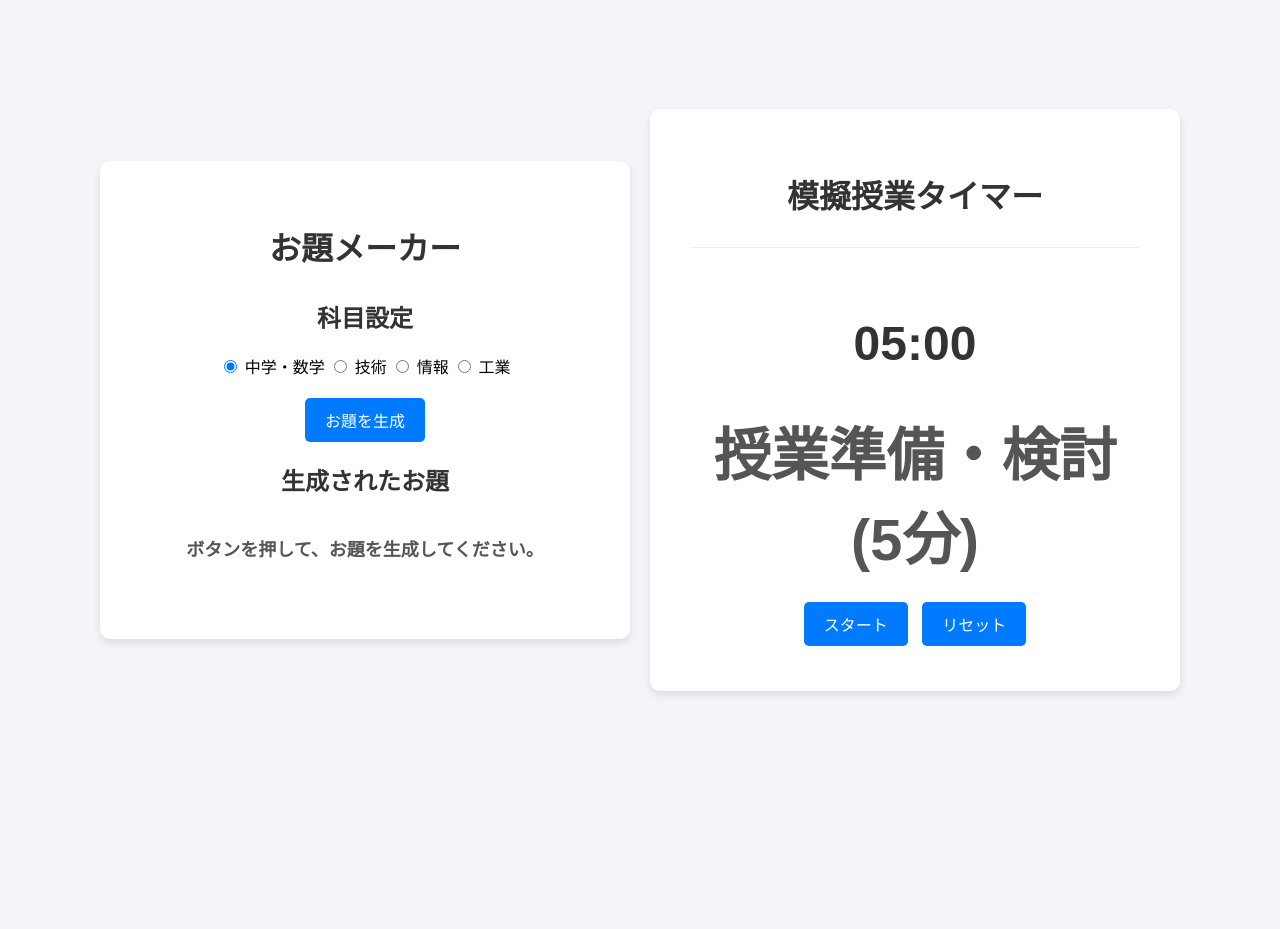
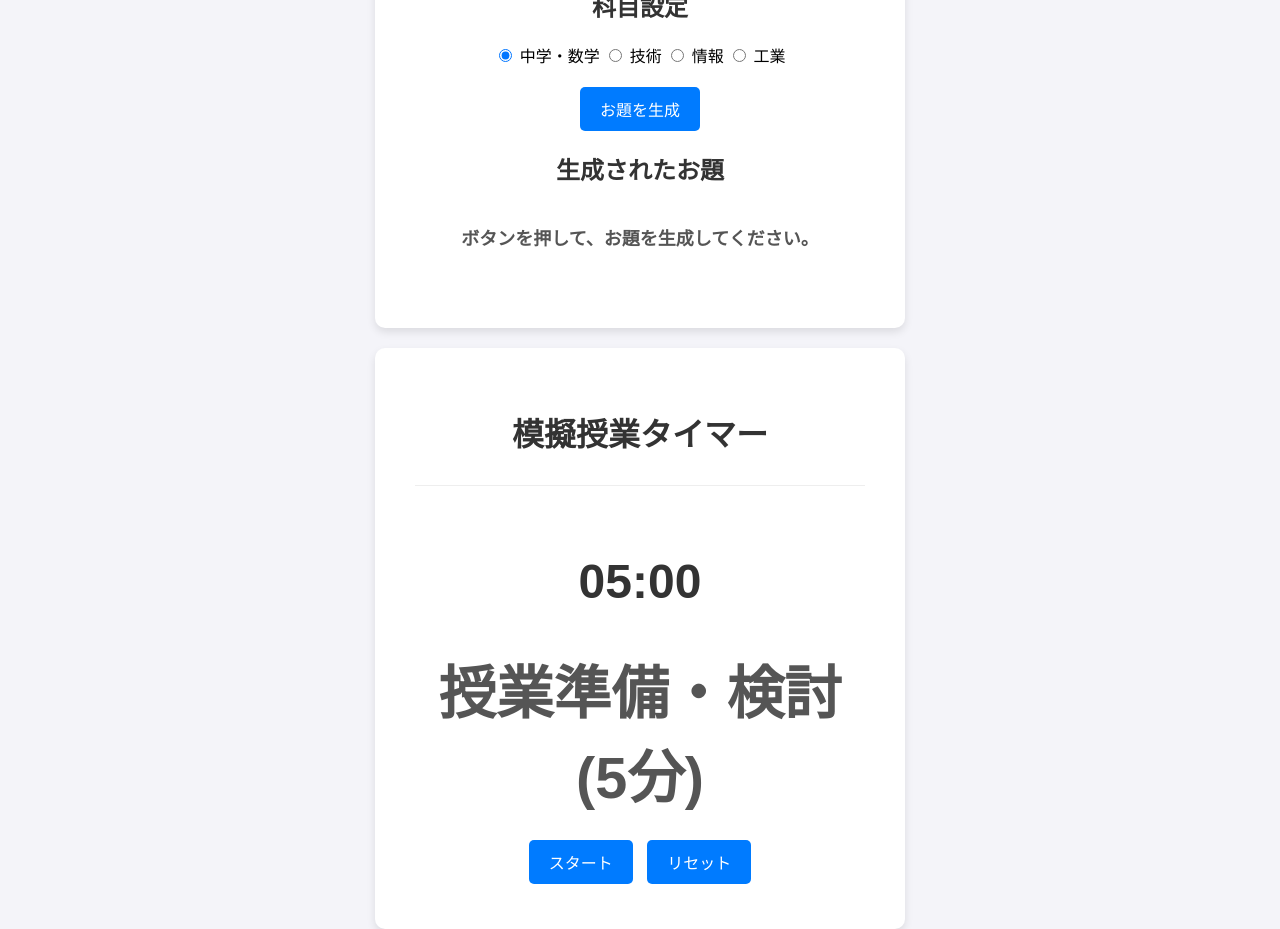
Before and after one commit to Koji432/YokohamaTeach, a plain HTML site: page index.html in a window 1280 px wide. Before the commit the page ends 800 px from the top, so only its background shows below. Drawn offline with Linux system fonts and the light colour scheme.

Commit message:
Update index.html

```diff
--- a/index.html
+++ b/index.html
@@ -7,12 +7,13 @@
         body {
             font-family: sans-serif;
             display: flex;
+            flex-direction: column; /* Changed to column for vertical stacking */
             justify-content: center;
             align-items: center;
             height: 100vh;
             margin: 0;
             background-color: #f4f4f9;
-            gap: 20px; /* Space between the two containers */
+            /* gap: 20px; Removed gap as it's for horizontal spacing */
         }
         .container {
             text-align: center;
@@ -21,6 +22,7 @@
             border-radius: 10px;
             box-shadow: 0 4px 8px rgba(0,0,0,0.1);
             width: 450px; /* Adjusted width for each container */
+            margin-bottom: 20px; /* Added margin for spacing between vertical containers */
         }
         h1 {
             color: #333;
```
